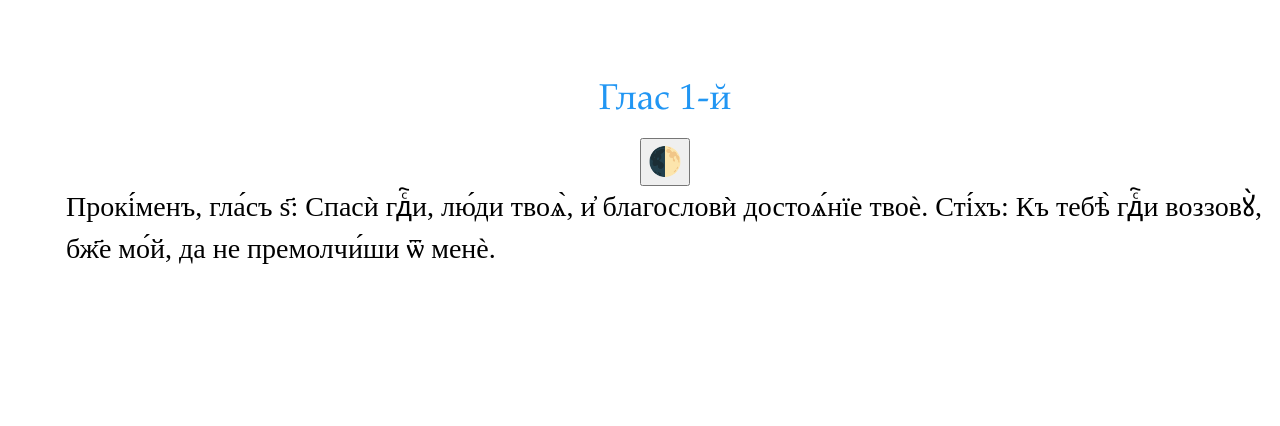
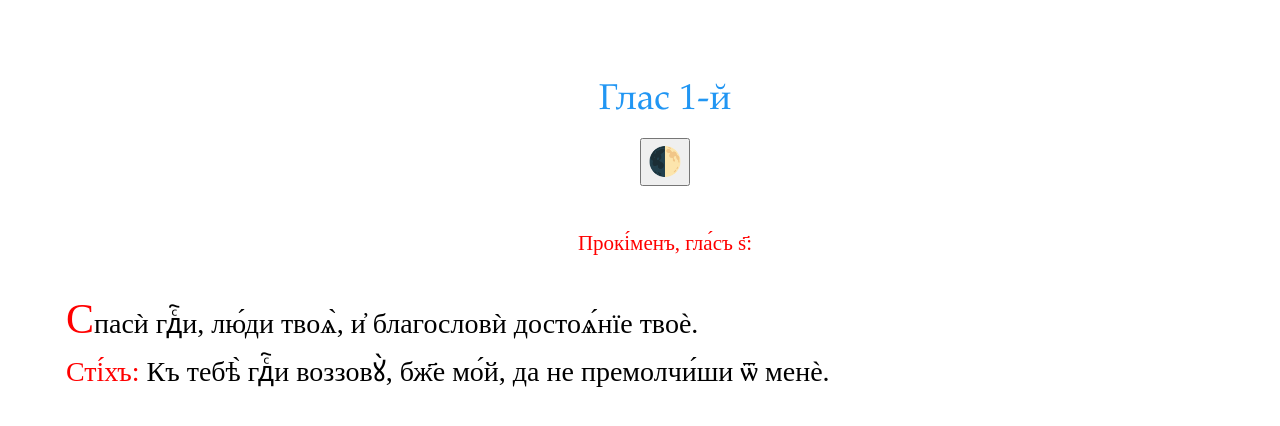
Before and after one commit to markjville/markjville.github.io, a Jekyll site: the page docs/Изобразительная/гл6-прок.html, which Jekyll copies as it is, in a window 1280 px wide. Shown: the top 426 px of the page. Built offline with Jekyll 4.4.1, drawn with Linux system fonts in a browser that asks for light colours; some web fonts are replaced; comment, search, counter and statistics services are not loaded.

Commit message:
Update гл6-прок.html

```diff
--- a/docs/Изобразительная/гл6-прок.html
+++ b/docs/Изобразительная/гл6-прок.html
@@ -35,9 +35,11 @@ p::first-letter {
       <div class="post-content">
 
 <body>
-  Прокі́менъ, гла́съ ѕ҃: Спасѝ гдⷭ҇и, лю́ди твоѧ̀, и҆ благословѝ достоѧ́нїе твоѐ.
-  Сті́хъ: Къ тебѣ̀ гдⷭ҇и воззовꙋ̀, бж҃е мо́й, да не премолчи́ши ѿ менѐ.
 
+</br>
+<div style="text-align:center;color:red;font-size:75%">Прокі́менъ, гла́съ ѕ҃: </div>
+<p>Спасѝ гдⷭ҇и, лю́ди твоѧ̀, и҆ благословѝ достоѧ́нїе твоѐ.</br>
+ <span style="color: red;">Сті́хъ: </span>Къ тебѣ̀ гдⷭ҇и воззовꙋ̀, бж҃е мо́й, да не премолчи́ши ѿ менѐ.</p>
 
      <script>
 function myFunction() {
```
